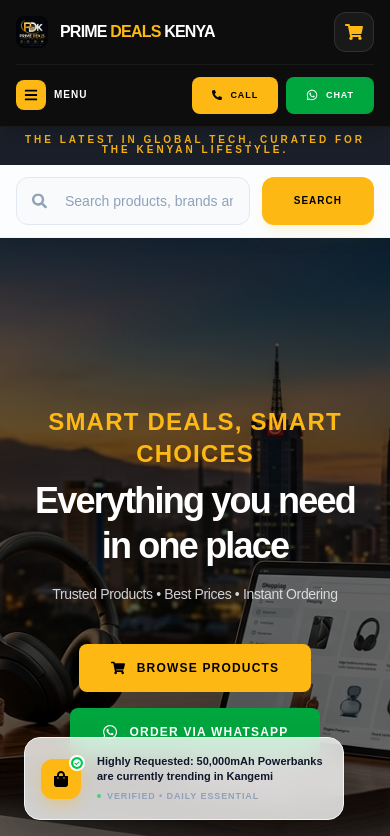
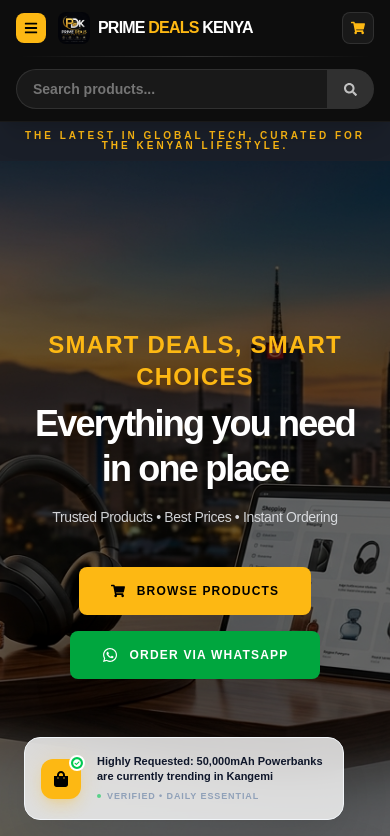
Before and after one commit to joek-yo/pdk-commerce-platform, a Next.js app: page / in a window 390 px wide. Shown: the top 836 px of the page. Built offline with nearby package versions, Linux system fonts and the light colour scheme.

Commit message:
Improve header layout and add global search UI

```diff
--- a/src/app/page.tsx
+++ b/src/app/page.tsx
@@ -5,7 +5,6 @@
 import { FaArrowRight, FaStar, FaFire, FaGem } from "react-icons/fa";
 
 import Hero from "@/components/home/Hero";
-import GlobalSearch from "@/components/home/GlobalSearch";
 import TrustBar from "@/components/home/TrustBar";
 import CategoryDiscovery from "@/components/home/CategoryDiscovery";
 import FeaturedBundles from "@/components/home/FeaturedBundles";
@@ -66,7 +65,6 @@
   return (
     <main className="bg-[#F1F5F9] pb-6">
       <AnnouncementBar />
-      <GlobalSearch />
 
       <Hero />
       <div className="mt-[-20px] relative z-10">
--- a/src/components/layout/Header.tsx
+++ b/src/components/layout/Header.tsx
@@ -3,14 +3,13 @@
 import React, { useState } from "react";
 import Link from "next/link";
 import Image from "next/image";
-import { FaWhatsapp, FaBars, FaPhoneAlt, FaShoppingCart } from "react-icons/fa";
+import { FaBars, FaShoppingCart, FaSearch } from "react-icons/fa";
 
 // Lucide Icons
 import { Home, ShoppingBag, Phone, Info } from "lucide-react";
 
 import { useCart } from "@/context/CartContext";
 import { getBusinessData } from "@/lib/getBusinessData";
-import Button from "@/components/ui/Button";
 import Sidebar from "./Sidebar";
 
 const Header: React.FC = () => {
@@ -22,12 +21,6 @@
     : 0;
 
   const [mobileMenuOpen, setMobileMenuOpen] = useState(false);
-
-  const getWhatsAppLink = (waNumber: string | undefined) => {
-    if (!waNumber) return "#";
-    const cleaned = waNumber.replace(/\D/g, "");
-    return `https://wa.me/${cleaned}`;
-  };
 
   const getNavIcon = (id: string) => {
     switch (id) {
@@ -49,10 +42,23 @@
         <div className="max-w-7xl mx-auto px-4 sm:px-6 lg:px-8">
 
           {/* MOBILE */}
-          <div className="md:hidden">
+          <div className="md:hidden space-y-3 py-3">
 
-            <div className="flex justify-between items-center py-3">
-              <Link href="/" className="flex items-center space-x-3 cursor-pointer">
+            {/* Top row */}
+            <div className="flex justify-between items-center">
+
+              <div className="flex items-center gap-3">
+
+                {/* Hamburger */}
+                <button
+                  onClick={() => setMobileMenuOpen(true)}
+                  className="bg-[#FDB813] p-2 rounded-lg text-black active:scale-90 transition-transform"
+                >
+                  <FaBars size={14} />
+                </button>
+
+                {/* Brand */}
+                <Link href="/" className="flex items-center space-x-2">
                   {business?.logo && (
                     <Image
                       src={business.logo}
@@ -63,17 +69,19 @@
                     />
                   )}
 
-                {/* 🔥 BRAND FIX */}
                   <span className="text-base font-black tracking-tighter uppercase">
                     Prime <span className="text-[#FDB813]">Deals</span> Kenya
                   </span>
                 </Link>
 
+              </div>
+
+              {/* Cart (same size as hamburger) */}
               <button
                 onClick={openCart}
-                className="relative p-2.5 bg-white/5 rounded-xl border border-white/10 active:scale-90 transition-transform cursor-pointer"
+                className="relative bg-white/5 border border-white/10 p-2 rounded-lg active:scale-90 transition-transform"
               >
-                <FaShoppingCart className="text-lg text-[#FDB813]" />
+                <FaShoppingCart size={14} className="text-[#FDB813]" />
                 {totalItems > 0 && (
                   <span className="absolute -top-1 -right-1 bg-white text-black text-[9px] font-black px-1.5 py-0.5 rounded-full min-w-[18px]">
                     {totalItems}
@@ -82,57 +90,38 @@
               </button>
             </div>
 
-            <div className="flex justify-between items-center py-3 border-t border-white/5">
+            {/* 🔥 PREMIUM FULL WIDTH INSET DIVIDER */}
+            <div className="px-1">
+              <div className="w-full h-px bg-gradient-to-r from-transparent via-white/15 to-transparent" />
+            </div>
 
-              <button
-                onClick={() => setMobileMenuOpen(true)}
-                className="flex items-center gap-2 text-white font-black uppercase text-[10px] tracking-widest cursor-pointer"
-              >
-                <div className="bg-[#FDB813] p-2 rounded-lg text-black">
-                  <FaBars size={14} />
-                </div>
-                MENU
+            {/* Mobile Search */}
+            <div className="w-full">
+              <div className="flex items-center bg-white/5 border border-white/10 rounded-full h-10 pl-4 overflow-hidden">
+
+                <input
+                  type="text"
+                  placeholder="Search products..."
+                  className="flex-1 bg-transparent outline-none text-sm font-bold text-white placeholder:text-white/40"
+                />
+
+                <div className="w-px h-full bg-white/10" />
+
+                <button className="h-full px-4 bg-white/10 hover:bg-[#FDB813]/20 transition-all flex items-center justify-center">
+                  <FaSearch size={13} className="text-white/70 hover:text-[#FDB813]" />
                 </button>
-
-              <div className="flex items-center gap-2">
-                {business?.phone && (
-                  <>
-                    <a href={`tel:${business.phone}`} className="cursor-pointer">
-                      <Button
-                        variant="primary"
-                        className="px-4 py-2 text-[9px] font-black uppercase tracking-widest"
-                        leftIcon={<FaPhoneAlt size={10} />}
-                      >
-                        Call
-                      </Button>
-                    </a>
-
-                    <a
-                      href={getWhatsAppLink(business.whatsapp)}
-                      target="_blank"
-                      rel="noopener noreferrer"
-                      className="cursor-pointer"
-                    >
-                      <Button
-                        variant="whatsapp"
-                        className="px-4 py-2 text-[9px] font-black uppercase tracking-widest"
-                        leftIcon={<FaWhatsapp size={12} />}
-                      >
-                        Chat
-                      </Button>
-                    </a>
-                  </>
-                )}
-              </div>
               </div>
             </div>
 
+          </div>
+
           {/* DESKTOP */}
-          <div className="hidden md:flex items-center justify-between py-4 h-20">
+          <div className="hidden md:flex items-center justify-between py-4 h-20 gap-6">
 
-            <Link href="/" className="flex items-center space-x-3 group cursor-pointer">
+            {/* LOGO */}
+            <Link href="/" className="flex items-center space-x-3 shrink-0">
               {business?.logo && (
-                <div className="p-1 bg-white/5 rounded-xl border border-white/10 group-hover:border-[#FDB813]/50 transition-all">
+                <div className="p-1 bg-white/5 rounded-xl border border-white/10">
                   <Image
                     src={business.logo}
                     alt="Logo"
@@ -143,20 +132,38 @@
                 </div>
               )}
 
-              {/* 🔥 BRAND FIX */}
               <span className="text-2xl font-black tracking-tighter uppercase">
                 Prime <span className="text-[#FDB813]">Deals</span> Kenya
               </span>
             </Link>
 
-            <nav className="flex items-center gap-8">
+            {/* Search */}
+            <div className="flex-1 max-w-xl">
+              <div className="flex items-center bg-white/5 border border-white/10 rounded-full h-10 pl-4 overflow-hidden hover:border-[#FDB813]/40 transition-all">
+
+                <input
+                  type="text"
+                  placeholder="Search products, brands..."
+                  className="flex-1 bg-transparent outline-none text-sm font-bold text-white placeholder:text-white/40"
+                />
+
+                <div className="w-px h-full bg-white/10" />
+
+                <button className="h-full px-5 bg-white/10 hover:bg-[#FDB813]/20 transition-all flex items-center justify-center">
+                  <FaSearch size={13} className="text-white/70 hover:text-[#FDB813]" />
+                </button>
+              </div>
+            </div>
+
+            {/* NAV */}
+            <nav className="flex items-center gap-6 shrink-0">
               {business?.navigation?.map((item: any) => {
                 const IconComponent = getNavIcon(item.id);
                 return (
                   <Link
                     key={item.id}
                     href={item.path}
-                    className="flex items-center gap-2 text-sm font-bold uppercase tracking-widest hover:text-[#FDB813] transition-colors group cursor-pointer"
+                    className="flex items-center gap-2 text-sm font-bold uppercase tracking-widest hover:text-[#FDB813] transition-colors group"
                   >
                     <IconComponent size={18} className="group-hover:scale-110 transition-transform" />
                     {item.label}
@@ -165,9 +172,10 @@
               })}
             </nav>
 
+            {/* CART */}
             <button
               onClick={openCart}
-              className="group flex items-center gap-3 bg-white/5 border border-white/10 px-5 py-2.5 rounded-2xl hover:bg-white hover:text-black transition-all cursor-pointer"
+              className="group flex items-center gap-3 bg-white/5 border border-white/10 px-5 py-2.5 rounded-2xl hover:bg-white hover:text-black transition-all shrink-0"
             >
               <div className="relative">
                 <FaShoppingCart className="text-[#FDB813] group-hover:text-black" />
@@ -181,6 +189,7 @@
                 Bag ({totalItems})
               </span>
             </button>
+
           </div>
         </div>
       </header>
@@ -190,7 +199,7 @@
         onClose={() => setMobileMenuOpen(false)}
       />
 
-      <div className="h-[125px] md:h-20" />
+      <div className="h-[121px] md:h-20" />
     </>
   );
 };
```
Lines whose indentation alone changed are shown as unchanged.
